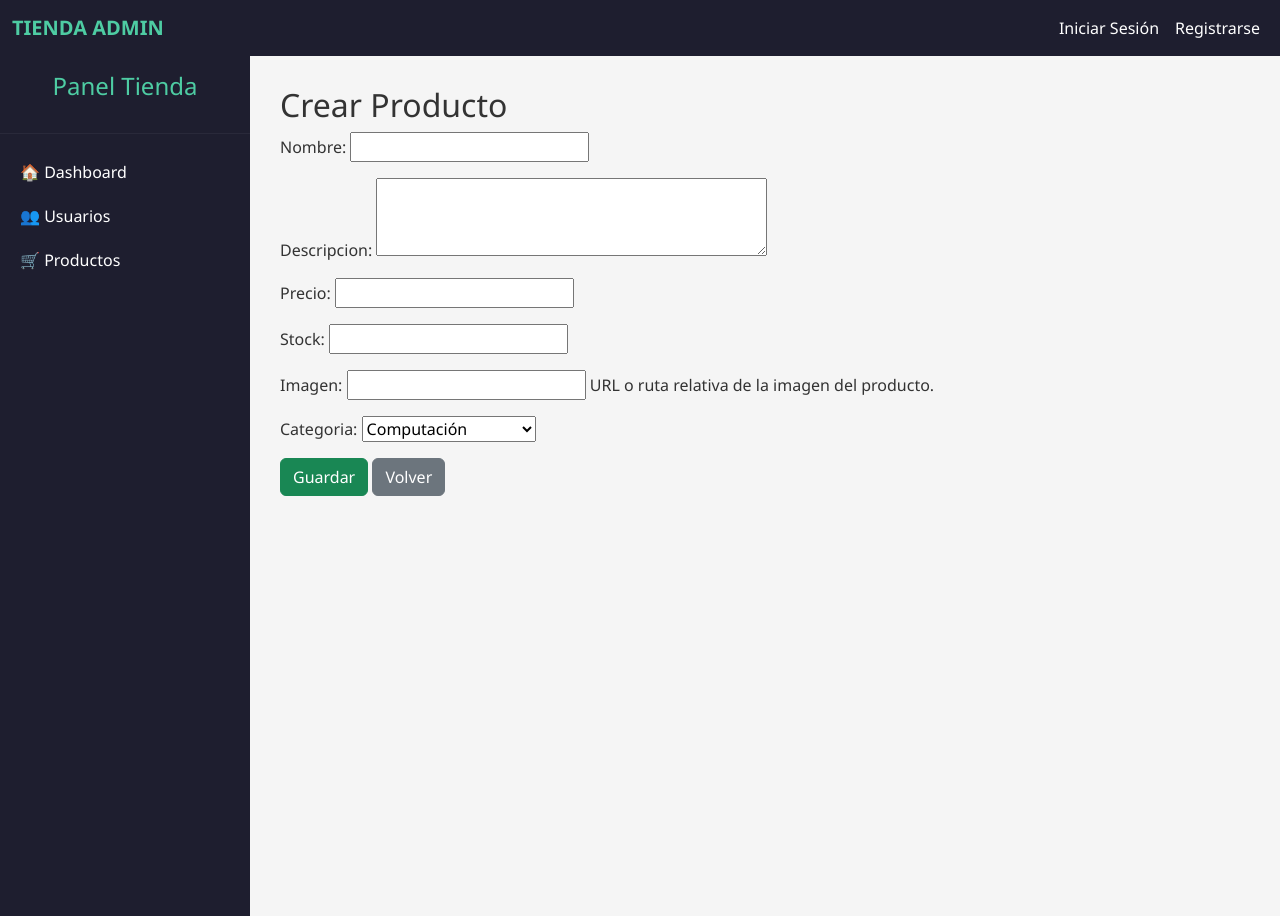
After one commit to JeanPaulo21/ProyectoParadigmas, a Django app: page /productos/crear/ in a window 1280 px wide. The commit adds this page. Run offline with Django 5.2, Linux system fonts and the light colour scheme.

Commit message:
CRUD de Productos

```diff
--- /dev/null
+++ b/PRYTienda/TiendaDjango/tienda/forms/producto_form.py
@@ -0,0 +1,28 @@
+from django import forms
+
+
+CATEGORIA_CHOICES = [
+    ("Computación", "Computación"),
+    ("Consolas", "Consolas"),
+    ("VideoJuegos", "VideoJuegos"),
+    ("DispositivosMoviles", "Dispositivos Móviles"),
+]
+
+
+class ProductoForm(forms.Form):
+    Nombre = forms.CharField(max_length=100, required=True)
+    Descripcion = forms.CharField(
+        widget=forms.Textarea(attrs={"rows": 3}), required=False
+    )
+    Precio = forms.DecimalField(max_digits=10, decimal_places=2, required=True)
+    Stock = forms.IntegerField(min_value=0, required=True)
+    Imagen = forms.CharField(
+        max_length=255,
+        required=False,
+        help_text="URL o ruta relativa de la imagen del producto.",
+    )
+    Categoria = forms.ChoiceField(choices=CATEGORIA_CHOICES, required=True)
+
+
+class ProductoEditarForm(ProductoForm):
+    pass
--- a/PRYTienda/TiendaDjango/tienda/templates/layout_cliente.html
+++ b/PRYTienda/TiendaDjango/tienda/templates/layout_cliente.html
@@ -51,7 +51,7 @@
                             <a class="nav-link active" href="{% url 'home' %}">Inicio</a>
                         </li>
                         <li class="nav-item">
-                            <a class="nav-link" href="#">Productos</a>
+                            <a class="nav-link" href="{% url 'listar_productos_publico' %}">Productos</a>
                         </li>
                         <li class="nav-item">
                             <a class="nav-link" href="#">Ofertas</a>
--- a/PRYTienda/TiendaDjango/tienda/templates/layout_tienda.html
+++ b/PRYTienda/TiendaDjango/tienda/templates/layout_tienda.html
@@ -76,6 +76,12 @@
                     </a>
                 </li>
 
+                <li class="nav-item">
+                    <a class="nav-link admin-link" href="{% url 'listar_productos' %}">
+                        🛒 Productos
+                    </a>
+                </li>
+
             </ul>
         </aside>
 
--- a/PRYTienda/TiendaDjango/tienda/templates/panel/home.html
+++ b/PRYTienda/TiendaDjango/tienda/templates/panel/home.html
@@ -27,7 +27,7 @@
                 <div class="card-body">
                     <h5 class="card-title">Productos</h5>
                     <p class="card-text">Módulo para productos (Próximamente)</p>
-                    <a href="#" class="btn btn-secondary disabled">Próximamente</a>
+                    <a href="/productos/" class="btn btn-primary">Ir a Productos</a>
                 </div>
             </div>
         </div>
--- /dev/null
+++ b/PRYTienda/TiendaDjango/tienda/templates/productos/crear.html
@@ -0,0 +1,15 @@
+{% extends "layout_tienda.html" %}
+
+{% block title %}Crear Producto{% endblock %}
+
+{% block content %}
+
+<h2>Crear Producto</h2>
+<form method="POST">
+    {% csrf_token %}
+    {{ form.as_p }}
+    <button class="btn btn-success">Guardar</button>
+    <a href="/productos/" class="btn btn-secondary">Volver</a>
+</form>
+
+{% endblock %}
--- a/PRYTienda/TiendaDjango/tienda/urls.py
+++ b/PRYTienda/TiendaDjango/tienda/urls.py
@@ -11,6 +11,9 @@ from tienda.views.home_view import home
 
 # USUARIOS
 from tienda.views import usuario_view
+
+# PRODUCTOS
+from tienda.views import producto_view
 
 
 urlpatterns = [
@@ -30,4 +33,13 @@ urlpatterns = [
     path('usuarios/crear/', usuario_view.crear_usuario, name='crear_usuario'),
     path('usuarios/estado/<int:id>/', usuario_view.cambiar_estado_usuario, name='cambiar_estado_usuario'),
     path("usuarios/editar/<int:id>/", usuario_view.editar_usuario, name="editar_usuario"),
+
+    # PRODUCTOS (ADMIN)
+    path('productos/', producto_view.listar_productos, name='listar_productos'),
+    path('productos/crear/', producto_view.crear_producto, name='crear_producto'),
+    path('productos/estado/<int:id>/', producto_view.cambiar_estado_producto, name='cambiar_estado_producto'),
+    path("productos/editar/<int:id>/", producto_view.editar_producto, name="editar_producto"),
+
+    # PRODUCTOS (CLIENTE)
+    path('tienda/productos/', producto_view.listar_productos_publico, name='listar_productos_publico'),
 ]
--- /dev/null
+++ b/PRYTienda/TiendaDjango/tienda/views/producto_view.py
@@ -0,0 +1,113 @@
+from django.shortcuts import render, redirect
+from django.contrib import messages
+from tienda.forms.producto_form import ProductoForm
+from tienda.forms.producto_form import ProductoEditarForm
+from tienda.models.request.productorequest import ProductoRequest
+from tienda.data.producto_data import ProductoData
+
+
+
+# ============================
+# LISTAR PRODUCTOS
+# ============================
+
+def listar_productos(request):
+    productos = ProductoData.listar_productos()
+    return render(request, "productos/listar.html", {"productos": productos})
+
+def listar_productos_publico(request):
+    productos = ProductoData.listar_productos()
+    return render(request, "productos/productos_publico.html", {"productos": productos})
+
+
+# ============================
+# CREAR PRODUCTO
+# ============================
+
+def crear_producto(request):
+    if request.method == "POST":
+        form = ProductoForm(request.POST)
+
+        if form.is_valid():
+            cd = form.cleaned_data
+
+            req = ProductoRequest(
+                Nombre=cd["Nombre"],
+                Descripcion=cd["Descripcion"],
+                Precio=cd["Precio"],
+                Stock=cd["Stock"],
+                Imagen=cd["Imagen"],
+                Categoria=cd["Categoria"],
+            )
+
+            ProductoData.crear_producto(req)
+            messages.success(request, "Producto creado correctamente.")
+            return redirect("listar_productos")
+    else:
+        form = ProductoForm()
+
+    return render(request, "productos/crear.html", {"form": form})
+
+
+# ============================
+# CAMBIAR ESTADO
+# ============================
+
+def cambiar_estado_producto(request, id):
+    resultado = ProductoData.cambiar_estado_producto(id)
+
+    if resultado:
+        messages.success(request, "Estado del producto actualizado correctamente.")
+    else:
+        messages.error(request, "Error al cambiar el estado del producto.")
+
+    return redirect("listar_productos")
+
+
+# ============================
+# EDITAR PRODUCTO
+# ============================
+
+def editar_producto(request, id):
+    producto = ProductoData.obtener_producto_por_id(id)
+
+    if not producto:
+        messages.error(request, "El producto no existe.")
+        return redirect("listar_productos")
+
+    if request.method == "POST":
+        form = ProductoEditarForm(request.POST)
+
+        if form.is_valid():
+            cd = form.cleaned_data
+
+            req = ProductoRequest(
+                ID=id,
+                Nombre=cd["Nombre"],
+                Descripcion=cd["Descripcion"],
+                Precio=cd["Precio"],
+                Stock=cd["Stock"],
+                Imagen=cd["Imagen"],
+                Categoria=cd["Categoria"],
+            )
+
+            ProductoData.actualizar_producto(req)
+            messages.success(request, "Producto actualizado correctamente.")
+            return redirect("listar_productos")
+    else:
+        form = ProductoEditarForm(
+            initial={
+                "Nombre": producto.nombre,
+                "Descripcion": producto.descripcion,
+                "Precio": producto.precio,
+                "Stock": producto.stock,
+                "Imagen": producto.imagen,
+                "Categoria": producto.categoria,
+            }
+        )
+
+    return render(
+        request,
+        "productos/editar.html",
+        {"form": form, "producto": producto},
+    )
```
Also changed, not shown: PRYTienda/TiendaDjango/tienda/data/producto_data.py (added, +160 -0 lines), PRYTienda/TiendaDjango/tienda/models/producto_model.py (added, +13 -0 lines), PRYTienda/TiendaDjango/tienda/models/request/productorequest.py (added, +9 -0 lines), PRYTienda/TiendaDjango/tienda/models/response/producto_response.py (added, +11 -0 lines), PRYTienda/TiendaDjango/tienda/templates/productos/editar.html (added, +47 -0 lines), PRYTienda/TiendaDjango/tienda/templates/productos/listar.html (added, +53 -0 lines), PRYTienda/TiendaDjango/tienda/templates/productos/productos_publico.html (added, +53 -0 lines).
